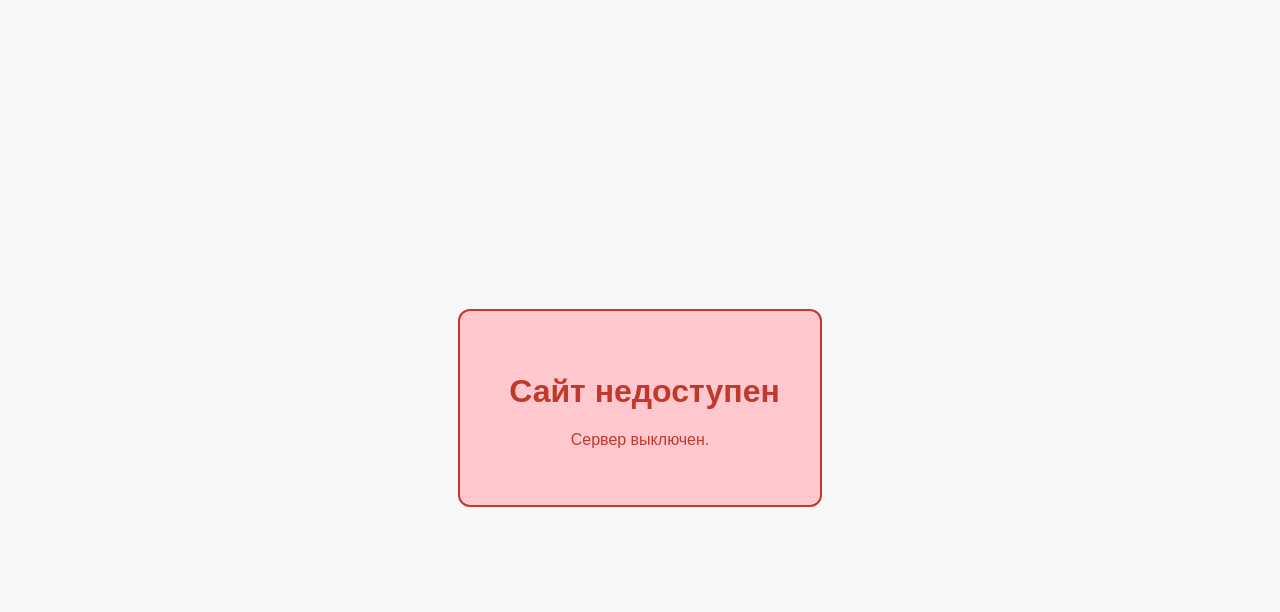
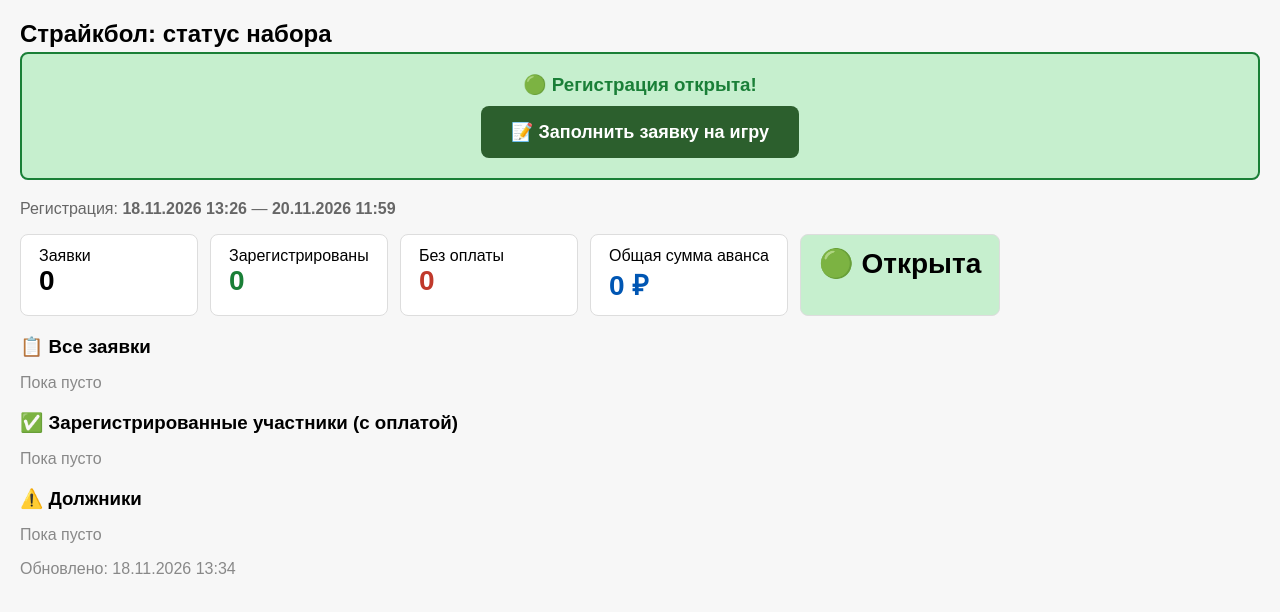
Before and after one commit to Shir1k/strikeball_winesity, a plain HTML site: page index.html in a window 1280 px wide. Drawn offline with Linux system fonts and the light colour scheme.

Commit message:
bot: update roster

```diff
--- a/index.html
+++ b/index.html
@@ -1,5 +1,6 @@
-<!DOCTYPE html><html lang="ru"><head><meta charset="utf-8">
-        <title>Сайт временно недоступен</title>
-        <style>body { font-family: Arial, sans-serif; display: flex; justify-content: center; align-items: center; height: 100vh; background: #f7f7f7; }
-        .box { background: #FFC7CE; border: 2px solid #c0392b; padding: 40px; border-radius: 12px; text-align: center; color: #c0392b; max-width: 500px; }</style></head><body>
-        <div class="box"><h1>️ Сайт недоступен</h1><p>Сервер выключен.</p></div></body></html>
+<!DOCTYPE html><html lang='ru'><head><meta charset='utf-8'><meta name='viewport' content='width=device-width, initial-scale=1'><meta http-equiv='Cache-Control' content='no-cache, no-store, must-revalidate'><meta http-equiv='Pragma' content='no-cache'><meta http-equiv='Expires' content='0'><title>Страйкбол: список игроков</title><style>body{font-family:Arial,sans-serif;margin:20px;background:#f7f7f7}h2{margin-bottom:4px} h3{margin:20px 0 6px}table{border-collapse:collapse;width:100%;background:#fff}td,th{border:1px solid #bbb;padding:8px;text-align:left}.cards{display:flex;gap:12px;flex-wrap:wrap;margin:14px 0}.card{background:#fff;border:1px solid #ddd;border-radius:8px;padding:12px 18px;min-width:140px}.card b{font-size:28px;display:block}.paid b{color:#1a7f37} .debt b{color:#c0392b} .money b{color:#0056b3}.vote{background:#fff;padding:15px;border-radius:8px;border:1px solid #ddd;margin:10px 0}</style></head><body><h2>Страйкбол: статус набора</h2>
+        <div style='background:#C6EFCE; padding:20px; border-radius:8px; text-align:center; margin-bottom:20px; border: 2px solid #1a7f37;'>
+            <h3 style='margin:0 0 10px 0; color:#1a7f37;'>🟢 Регистрация открыта!</h3>
+            <a href='https://forms.yandex.ru/u/6ae4549d49af479b6acfc2c8' target='_blank' style='display:inline-block; background:#2c5f2d; color:white; padding:15px 30px; text-decoration:none; border-radius:8px; font-size:18px; font-weight:bold; transition:0.3s;'>📝 Заполнить заявку на игру</a>
+        </div>
+        <p style='color:#666'>Регистрация: <strong>18.11.2026 13:26</strong> — <strong>20.11.2026 11:59</strong></p><div class='cards'><div class='card'>Заявки<b>0</b></div><div class='card paid'>Зарегистрированы<b>0</b></div><div class='card debt'>Без оплаты<b>0</b></div><div class='card money'>Общая сумма аванса<b>0 ₽</b></div><div class='card' style='background:#C6EFCE'><b>🟢 Открыта</b></div></div><h3>📋 Все заявки</h3><p style='color:#888'>Пока пусто</p><h3>✅ Зарегистрированные участники (с оплатой)</h3><p style='color:#888'>Пока пусто</p><h3>⚠️ Должники</h3><p style='color:#888'>Пока пусто</p><p style='color:#888'>Обновлено: 18.11.2026 13:34</p><script>setTimeout(function() {  window.location.href = window.location.href.split('?')[0] + '?t=' + new Date().getTime();}, 30000);</script></body></html>
```
